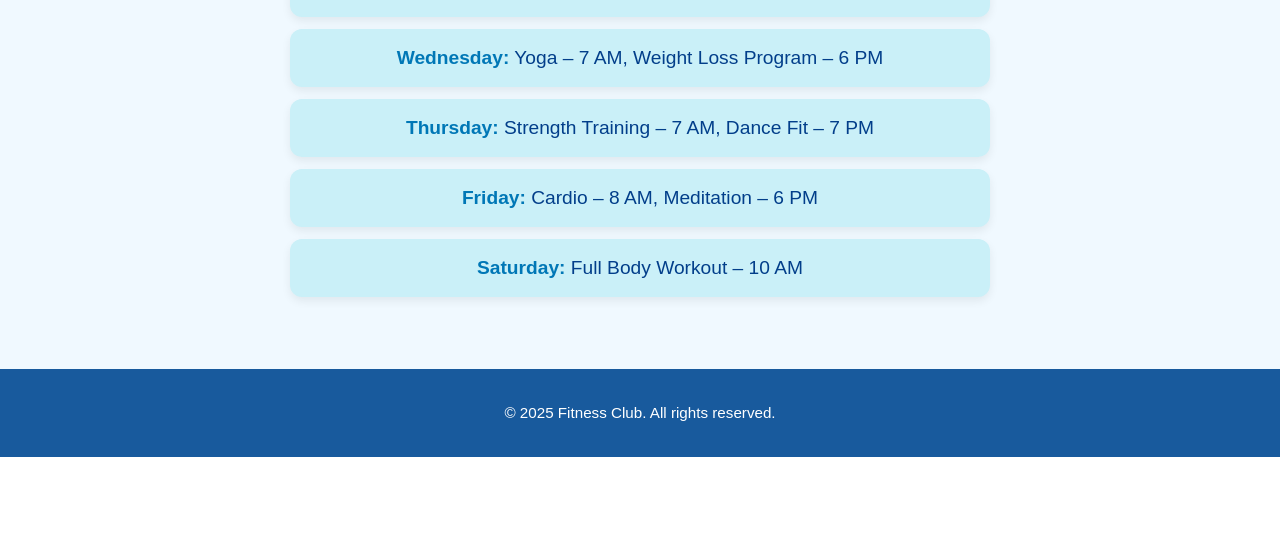
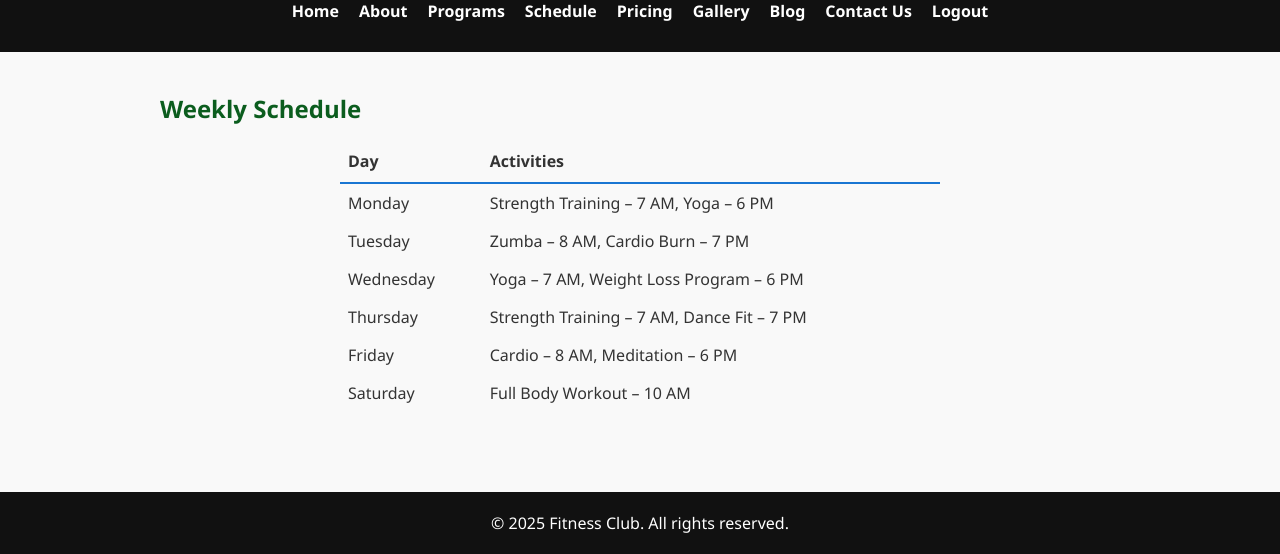
Before and after one commit to hudabhat/Fitness_project, a plain HTML site: page schedule.html in a window 1280 px wide. Shown: the part 608-1162 px from the top of the page. Before the commit the page ends 1065 px from the top, so only its background shows below. Drawn offline with Linux system fonts and the light colour scheme; sample sign-in values are in the browser's storage.

Commit message:
Update schedule.html

```diff
--- a/schedule.html
+++ b/schedule.html
@@ -4,41 +4,83 @@
   <meta charset="UTF-8" />
   <meta name="viewport" content="width=device-width, initial-scale=1.0"/>
   <title>Schedule | Fitness Club</title>
-  <link rel="stylesheet" href="schedule.css" />
-  <script src="https://kit.fontawesome.com/a076d05399.js" crossorigin="anonymous"></script>
+  <link rel="stylesheet" href="style.css" />
+  <link href="https://fonts.googleapis.com/css2?family=Bebas+Neue&display=swap" rel="stylesheet">
 </head>
-<body>
+<body class="light-theme">
+  <button id="theme-toggle-btn" style="position:fixed;top:1rem;right:1rem;z-index:1000;padding:0.5rem 1.2rem;border-radius:20px;border:none;background:#eee;color:#222;cursor:pointer;">Dark Mode</button>
   <header>
-    <h1>Fitness Club</h1>
+    <div class="site-header">
+      <img src="fitnessclublogo.png" alt="Fitness Club Logo" class="logo">
+      <h1 class="site-title">Fitness Club</h1>
+    </div>
     <nav>
       <ul>
-        <li><a href="index.html"><i class="fas fa-home icon"></i>Home</a></li>
-        <li><a href="about.html"><i class="fas fa-users icon"></i>About</a></li>
-        <li><a href="programs.html"><i class="fas fa-dumbbell icon"></i>Programs</a></li>
-        <li><a href="schedule.html"><i class="fas fa-calendar icon"></i>Schedule</a></li>
-        <li><a href="pricing.html"><i class="fas fa-tags icon"></i>Pricing</a></li>
-        <li><a href="gallery.html"><i class="fas fa-image icon"></i>Gallery</a></li>
-        <li><a href="blog.html"><i class="fas fa-pen icon"></i>Blog</a></li>
-        <li><a href="contact.html"><i class="fas fa-envelope icon"></i>Contact</a></li>
+        <li><a href="homepage.html">Home</a></li>
+        <li><a href="about.html">About</a></li>
+        <li><a href="programs.html">Programs</a></li>
+        <li><a href="schedule.html">Schedule</a></li>
+        <li><a href="pricing.html">Pricing</a></li>
+        <li><a href="gallery.html">Gallery</a></li>
+        <li><a href="blog.html">Blog</a></li>
+        <li><a href="contact.html">Contact Us</a></li>
+        <li><a href="login.html">Login</a></li>
       </ul>
     </nav>
   </header>
 
   <section>
-    <h2>Class Schedule</h2>
-    <p>Here’s a sample weekly schedule:</p>
-    <ul>
-      <li><strong>Monday:</strong> Strength Training – 7 AM, Yoga – 6 PM</li>
-      <li><strong>Tuesday:</strong> Zumba – 8 AM, Cardio Burn – 7 PM</li>
-      <li><strong>Wednesday:</strong> Yoga – 7 AM, Weight Loss Program – 6 PM</li>
-      <li><strong>Thursday:</strong> Strength Training – 7 AM, Dance Fit – 7 PM</li>
-      <li><strong>Friday:</strong> Cardio – 8 AM, Meditation – 6 PM</li>
-      <li><strong>Saturday:</strong> Full Body Workout – 10 AM</li>
-    </ul>
+    <h2>Weekly Schedule</h2>
+    <table class="schedule-table" style="width:100%;max-width:600px;margin:auto;border-collapse:collapse;">
+      <thead>
+        <tr>
+          <th style="text-align:left;padding:10px 8px;border-bottom:2px solid #1976d2;">Day</th>
+          <th style="text-align:left;padding:10px 8px;border-bottom:2px solid #1976d2;">Activities</th>
+        </tr>
+      </thead>
+      <tbody>
+        <tr><td style="padding:8px 8px;">Monday</td><td style="padding:8px 8px;">Strength Training – 7 AM, Yoga – 6 PM</td></tr>
+        <tr><td style="padding:8px 8px;">Tuesday</td><td style="padding:8px 8px;">Zumba – 8 AM, Cardio Burn – 7 PM</td></tr>
+        <tr><td style="padding:8px 8px;">Wednesday</td><td style="padding:8px 8px;">Yoga – 7 AM, Weight Loss Program – 6 PM</td></tr>
+        <tr><td style="padding:8px 8px;">Thursday</td><td style="padding:8px 8px;">Strength Training – 7 AM, Dance Fit – 7 PM</td></tr>
+        <tr><td style="padding:8px 8px;">Friday</td><td style="padding:8px 8px;">Cardio – 8 AM, Meditation – 6 PM</td></tr>
+        <tr><td style="padding:8px 8px;">Saturday</td><td style="padding:8px 8px;">Full Body Workout – 10 AM</td></tr>
+      </tbody>
+    </table>
   </section>
 
   <footer>
     <p>&copy; 2025 Fitness Club. All rights reserved.</p>
   </footer>
+  <script src="auth.js"></script>
+  <script>
+    // theme toggle
+    (function() {
+      function setTheme(theme) {
+        document.body.classList.remove('light-theme', 'dark-theme');
+        document.body.classList.add(theme);
+        var btn = document.getElementById('theme-toggle-btn');
+        if (btn) {
+          btn.textContent = theme === 'dark-theme' ? 'Light Mode' : 'Dark Mode';
+        }
+        localStorage.setItem('theme', theme);
+      }
+      function initThemeToggle() {
+        var btn = document.getElementById('theme-toggle-btn');
+        if (!btn) return;
+        btn.addEventListener('click', function() {
+          var isDark = document.body.classList.contains('dark-theme');
+          setTheme(isDark ? 'light-theme' : 'dark-theme');
+        });
+        var theme = localStorage.getItem('theme') || 'light-theme';
+        setTheme(theme);
+      }
+      if (document.readyState === 'loading') {
+        document.addEventListener('DOMContentLoaded', initThemeToggle);
+      } else {
+        initThemeToggle();
+      }
+    })();
+  </script>
 </body>
 </html>
```
